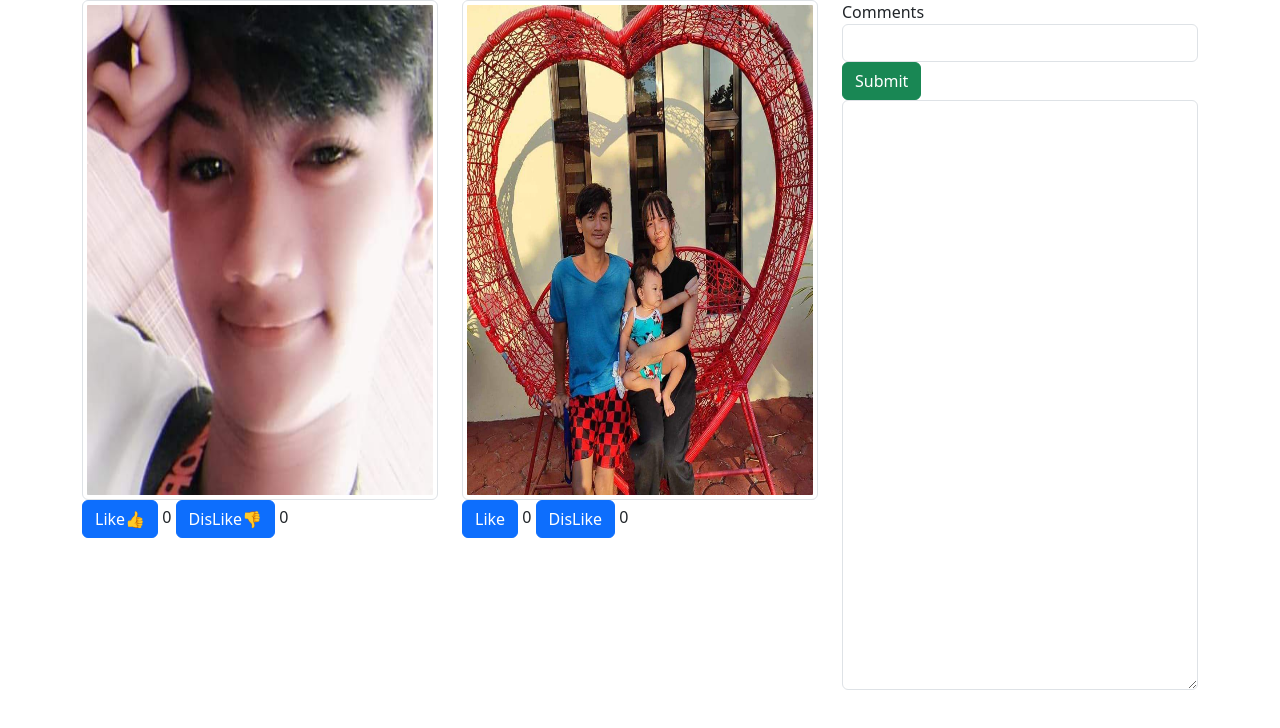
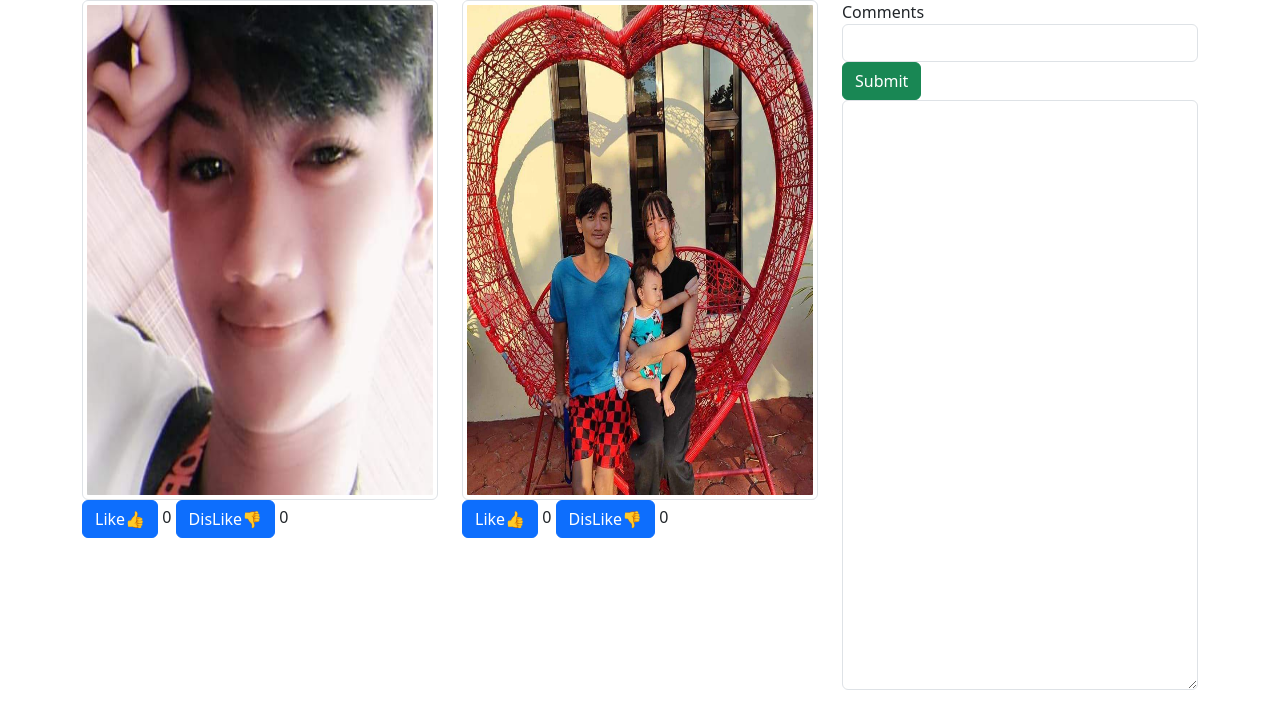
Before and after one commit to Louieglen/Louieglen.github.io, a plain HTML site: page index.html in a window 1280 px wide. Drawn offline with nearby package versions, Linux system fonts and the light colour scheme.

Commit message:
Update index.html

```diff
--- a/index.html
+++ b/index.html
@@ -16,9 +16,9 @@
          </div>
          <div class="col-4">
            <img src="FB_IMG_1716011332392.jpg" class="img-thumbnail" style="width:400px;height:500px;"/> <br>
-           <button class="btn btn-primary" type=button" id="btnLike2"> Like </button>
+           <button class="btn btn-primary" type=button" id="btnLike2"> Like👍 </button>
            <output id="countLikes2">0</output>
-          <button class="btn btn-primary" type="button" id="btnDisLike2"> DisLike </button>
+          <button class="btn btn-primary" type="button" id="btnDisLike2"> DisLike👎 </button>
           <output id="countDisLikes2"> 0 </output>
          </div>
           <div class="col-4">
```
